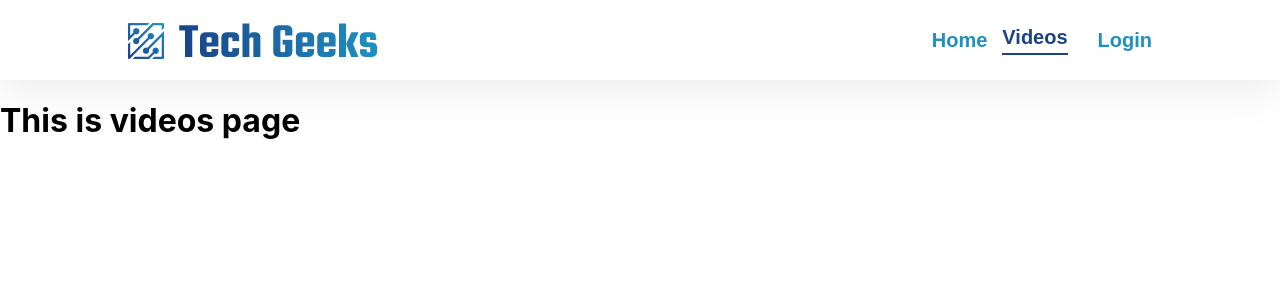
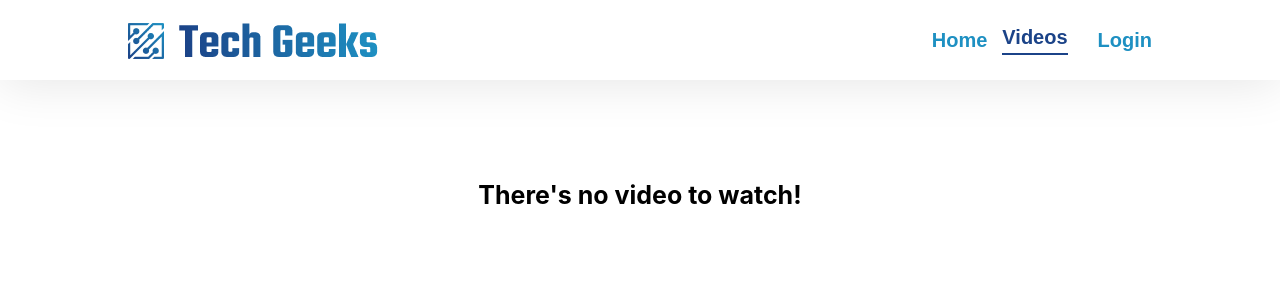
Before and after one commit to 665-stack/tech-geeks, a React (Create React App) app: page /videos in a window 1280 px wide. Shown: the top 300 px of the page. Built offline with nearby package versions, Linux system fonts and the light colour scheme; no server answers.

Commit message:
fix text style in video section

```diff
--- /dev/null
+++ b/src/Components/Videos/Videos.css
@@ -0,0 +1,5 @@
+.video h1 {
+    font-size: 25px;
+    text-align: center;
+    margin-top: 100px;
+}
--- a/src/Components/Videos/Videos.js
+++ b/src/Components/Videos/Videos.js
@@ -1,17 +1,10 @@
 import React from 'react';
-
+import './Videos.css'
 const Videos = () => {
     return (
-        <div>
-            <h1>This is videos page</h1>
-            {/* <iframe
-                width='890'
-                height='500'
-                src='https://www.youtube.com/embed/XKfgdkcIUxw'
-                title='YouTube video player'
-                frameBorder='0'
-                allowFullScreen
-            ></iframe> */}
+        <div className='video'>
+            <h1 className=''>There's no video to watch!</h1>
+
         </div>
     );
 };
```
